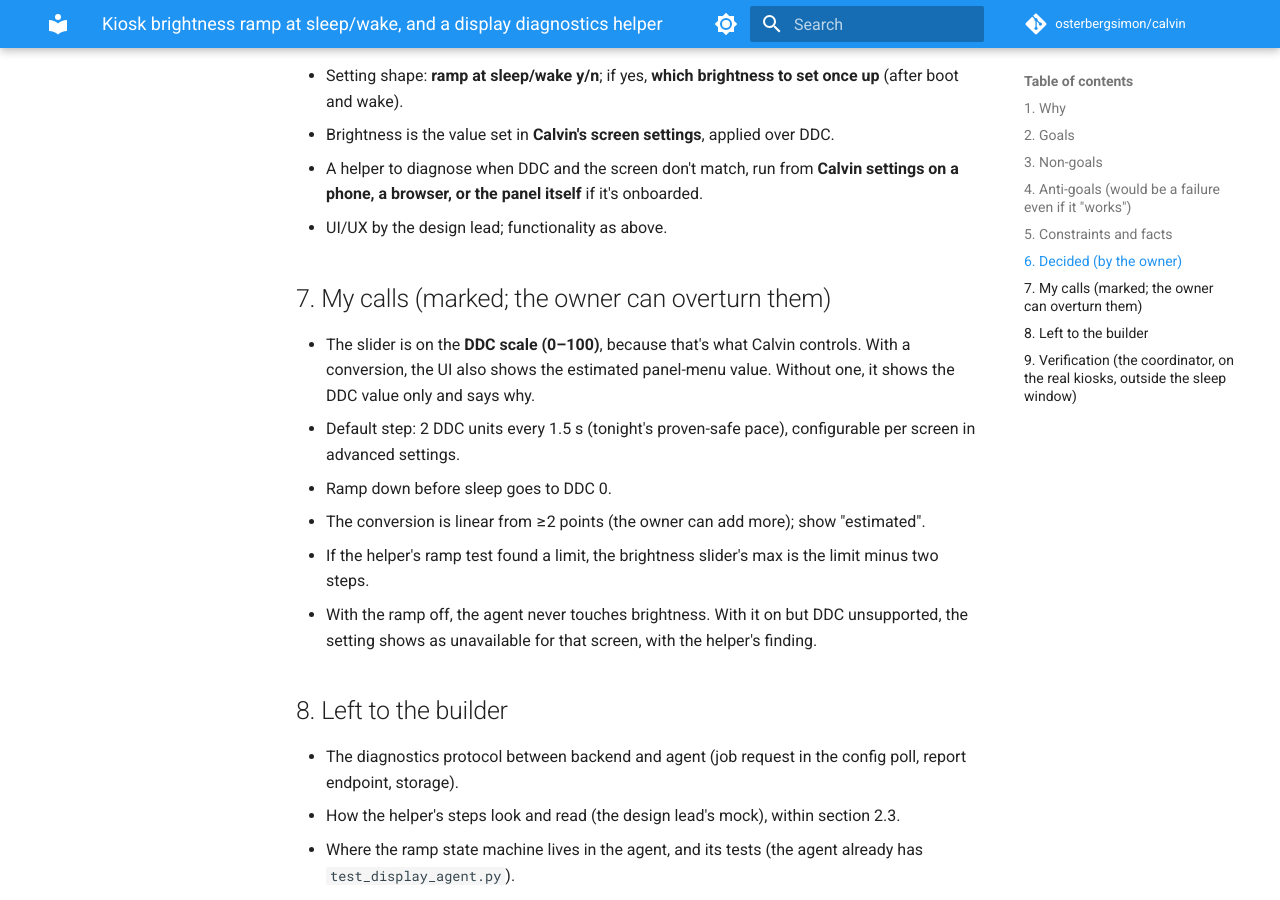
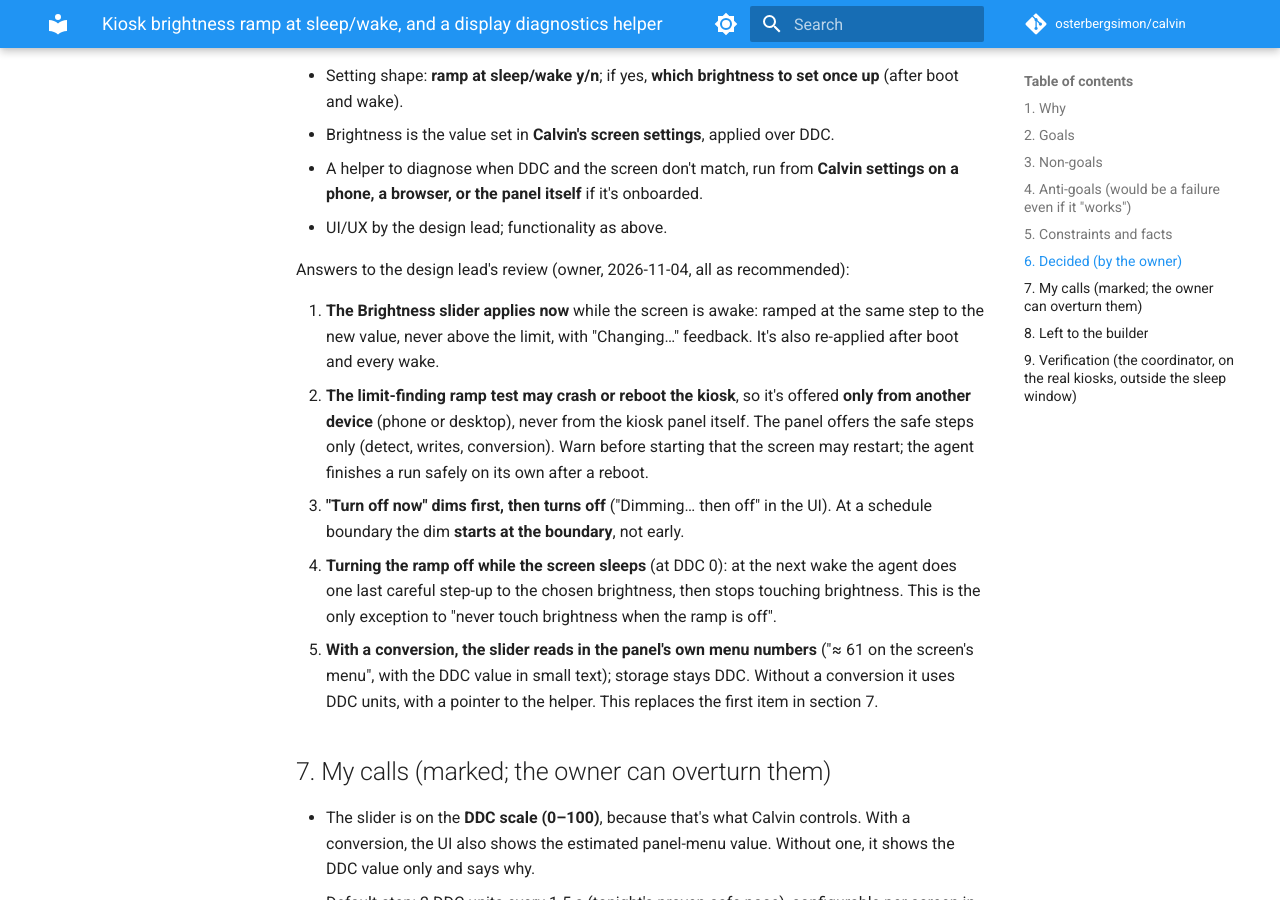
Before and after one commit to osterbergsimon/calvin, an MkDocs documentation site: the page built from docs/superpowers/specs/2026-11-04-kiosk-brightness-ramp-design.md, in a window 1280 px wide and 900 px high, scrolled down 3278 px. Built offline with MkDocs 1.6.1 and Material for MkDocs 9.7.7, drawn with Linux system fonts in a browser that asks for light colours; comment, search, counter and statistics services are not loaded.

Commit message:
docs(design): record the owner's answers to the design review (calvin-29ws)

```diff
--- a/docs/superpowers/specs/2026-11-04-kiosk-brightness-ramp-design.md
+++ b/docs/superpowers/specs/2026-11-04-kiosk-brightness-ramp-design.md
@@ -102,6 +102,23 @@ the wake gentle, and a helper lets someone find out what their panel supports an
   the panel itself** if it's onboarded.
 - UI/UX by the design lead; functionality as above.
 
+Answers to the design lead's review (owner, 2026-11-04, all as recommended):
+
+1. **The Brightness slider applies now** while the screen is awake: ramped at the same step to the new value, never
+   above the limit, with "Changing…" feedback. It's also re-applied after boot and every wake.
+2. **The limit-finding ramp test may crash or reboot the kiosk**, so it's offered **only from another device**
+   (phone or desktop), never from the kiosk panel itself. The panel offers the safe steps only (detect, writes,
+   conversion). Warn before starting that the screen may restart; the agent finishes a run safely on its own after
+   a reboot.
+3. **"Turn off now" dims first, then turns off** ("Dimming… then off" in the UI). At a schedule boundary the dim
+   **starts at the boundary**, not early.
+4. **Turning the ramp off while the screen sleeps** (at DDC 0): at the next wake the agent does one last careful
+   step-up to the chosen brightness, then stops touching brightness. This is the only exception to "never touch
+   brightness when the ramp is off".
+5. **With a conversion, the slider reads in the panel's own menu numbers** ("≈ 61 on the screen's menu", with the
+   DDC value in small text); storage stays DDC. Without a conversion it uses DDC units, with a pointer to the helper.
+   This replaces the first item in section 7.
+
 ## 7. My calls (marked; the owner can overturn them)
 
 - The slider is on the **DDC scale (0–100)**, because that's what Calvin controls. With a conversion, the UI also
```
